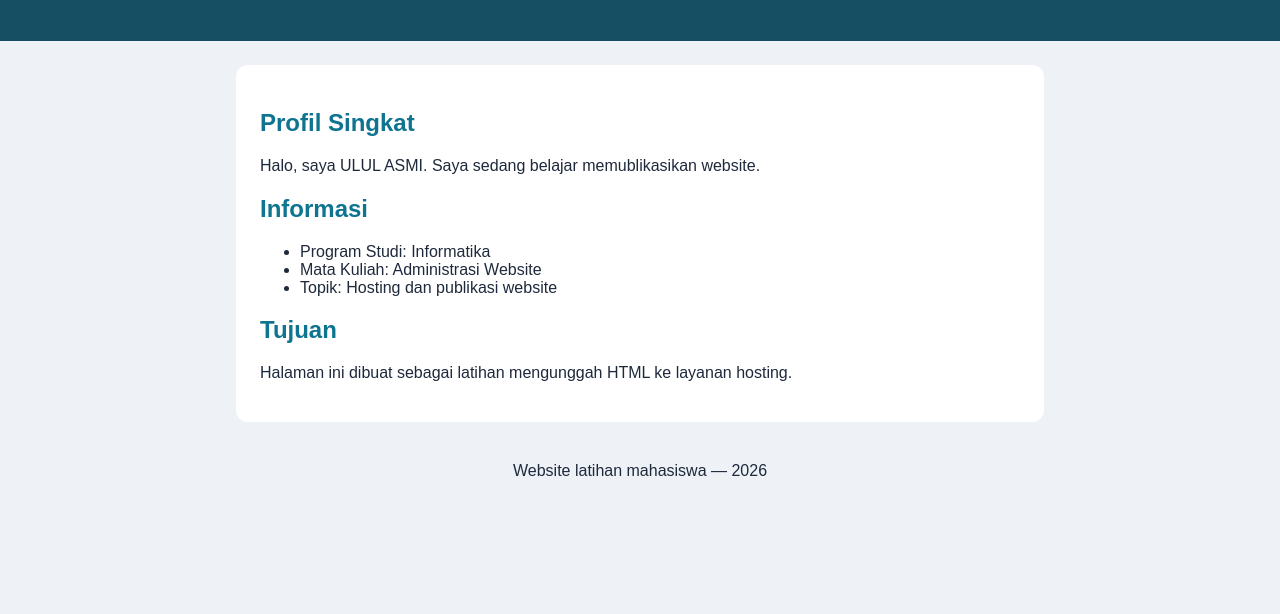
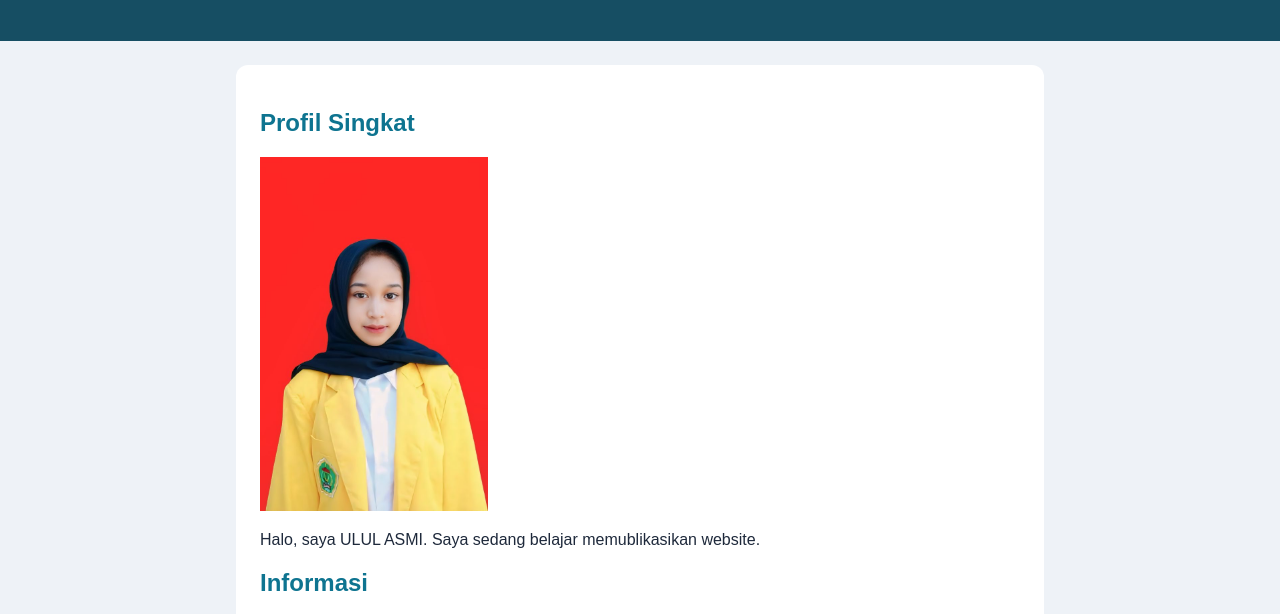
Before and after one commit to ululasmi9721-arch/Administrasi-Website-3, a plain HTML site: page index.html in a window 1280 px wide. Shown: the part 129-743 px from the top of the page. Drawn offline with Linux system fonts and the light colour scheme.

Commit message:
Update index.html

```diff
--- a/index.html
+++ b/index.html
@@ -19,6 +19,7 @@
   </header>
   <main>
     <h2>Profil Singkat</h2>
+    <img src="lulu.jpeg" width="30%">
     <p>Halo, saya ULUL ASMI. Saya sedang belajar memublikasikan website.</p>
     <h2>Informasi</h2>
     <ul>
```
